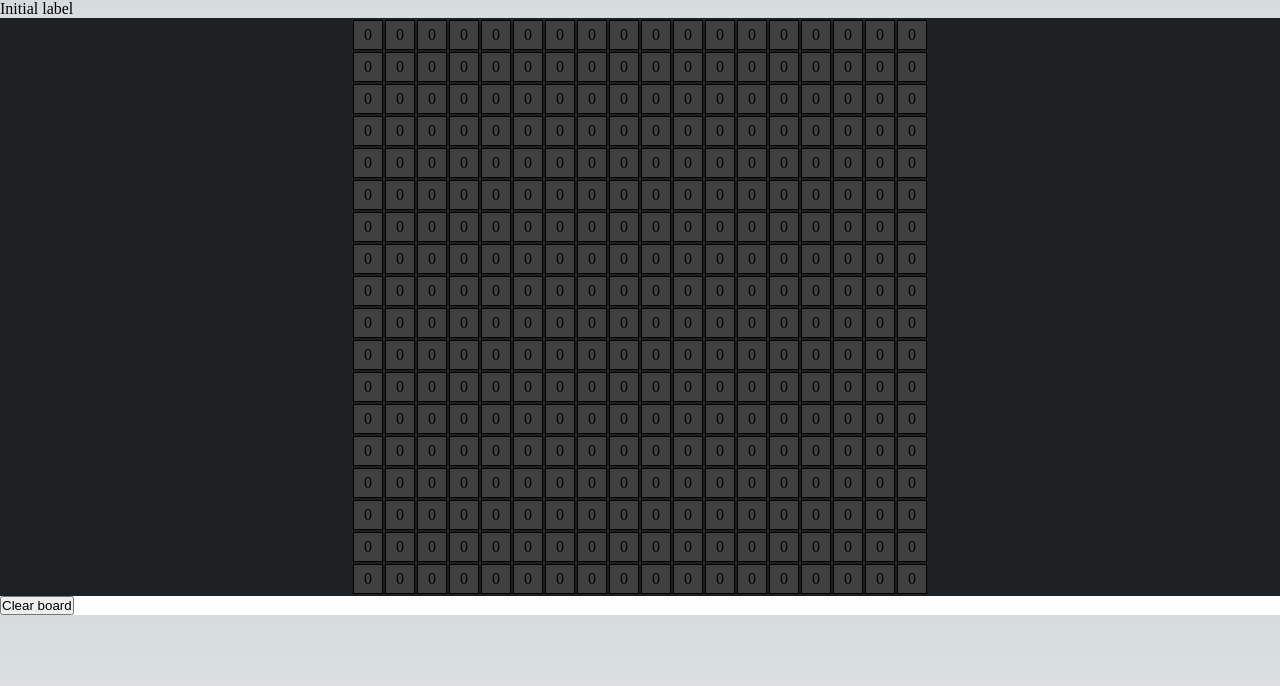
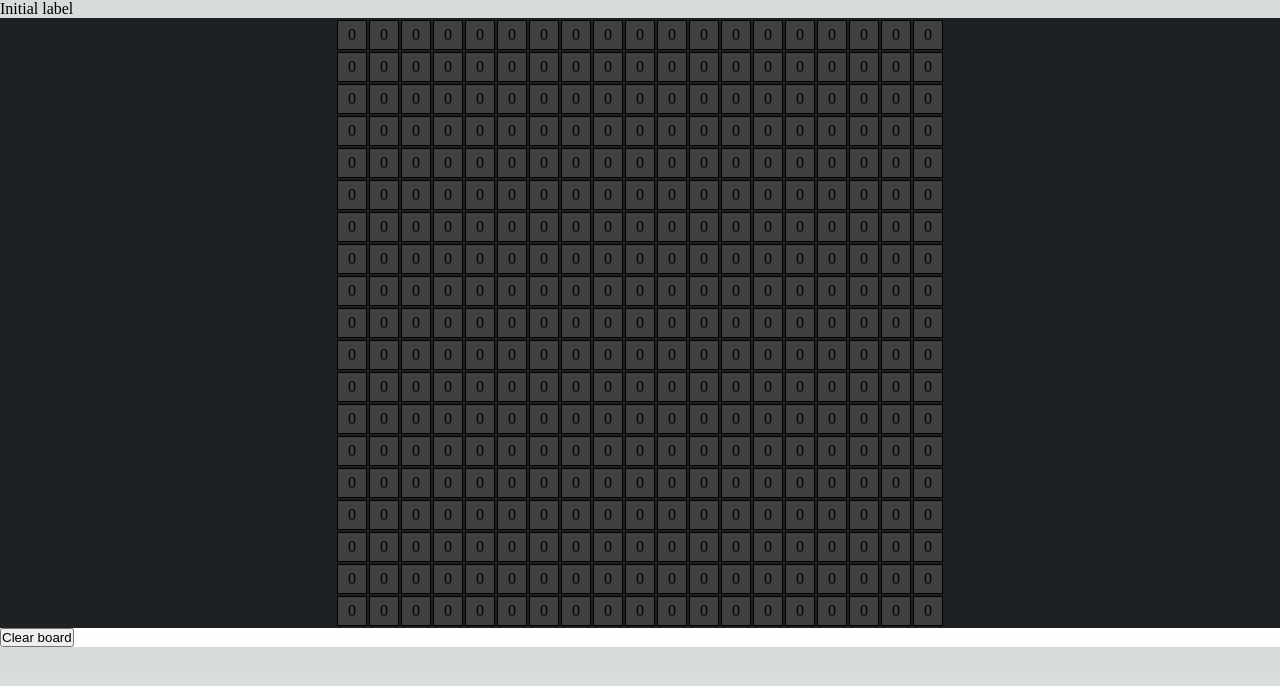
Before and after one commit to EugenSong/omok, a Next.js app: page /frontend/Board in a window 1280 px wide. Shown: the top 686 px of the page. Built offline with nearby package versions, Linux system fonts and the light colour scheme.

Commit message:
Problem area for code 500 found in checkWin() when checking vertical.
Steps to find out:
 Removed hori -> checked // problem remained.
 Removed vert -> checked --> problem fixed.

To-do now: Fix the check vert checkwin func.

```diff
--- a/src/pages/frontend/Board.tsx
+++ b/src/pages/frontend/Board.tsx
@@ -6,7 +6,7 @@ import Message from "../components/Label";
 
 // Grid skeleton
 const Grid = () => {
-  const BOARD_LEN = 18; // 19x19
+  const BOARD_LEN = 19; // 19x19
 
   // useState() aside: useState functions are async [do not block execution of code - doesn't wait for func to finish before moving onto next line of code]
   const [client_omok_board, setClientBoard] = useState<number[][]>(
@@ -62,6 +62,8 @@ const Grid = () => {
   // async place piece - works ... took out playerPiece:number param since it exists in backend
   const placePieceIntoBackend = async (rowIndex: number, colIndex: number) => {
     try {
+      console.log('rowIndex in placePieceIntoBackend is: ', rowIndex);
+      console.log('rowIndex in placePieceIntoBackend is: ', colIndex);
       const response = await fetch("http://localhost:8000/piece", {
         method: "POST",
         headers: {
@@ -113,41 +115,25 @@ const Grid = () => {
     //  await checkWinInBackend();
   };
 
-  const renderRow = (rowIndex: number) => {
-    const cells = [];
-    for (let colIndex = 0; colIndex < BOARD_LEN; colIndex++) {
-      cells.push(
-        <Cell
-          key={`${rowIndex}-${colIndex}`}
-          rowIndex={rowIndex}
-          colIndex={colIndex}
-          value={client_omok_board[rowIndex][colIndex]}
-          onClick={() => handleClick(rowIndex, colIndex)} // handleClick() should include placePiece() in body
-        />
-      );
-    }
-    return <tr key={rowIndex}>{cells}</tr>;
-  };
-
-  // fill each outer array with html row
-  const rows = [];
-  for (let rowIndex = 0; rowIndex < BOARD_LEN; rowIndex++) {
-    rows.push(renderRow(rowIndex));
-  }
-
-  /*
-  // wrap loadBoard() in another function & call every 3 seconds
-  function loadData() {
-    loadBoardFromBackend();
-  }
-  setInterval(loadData, 4000);
-  */
-
   return (
     <div>
       <Message message={text} />
       <table className={styles.grid}>
-        <tbody>{rows}</tbody>
+        <tbody>
+          {client_omok_board.map((row, rowIndex) => (
+            <tr key={rowIndex}>
+              {row.map((cellValue, colIndex) => (
+                <Cell
+                  key={`${rowIndex}-${colIndex}`}
+                  rowIndex={rowIndex}
+                  colIndex={colIndex}
+                  value={cellValue}
+                  onClick={() => handleClick(rowIndex, colIndex)}
+                />
+              ))}
+            </tr>
+          ))}
+        </tbody>
       </table>
       <div>
         <button onClick={() => resetBoard()}>Clear board</button>
```
Also changed, not shown: src/pages/backend/service.js (+9 -25 lines).
